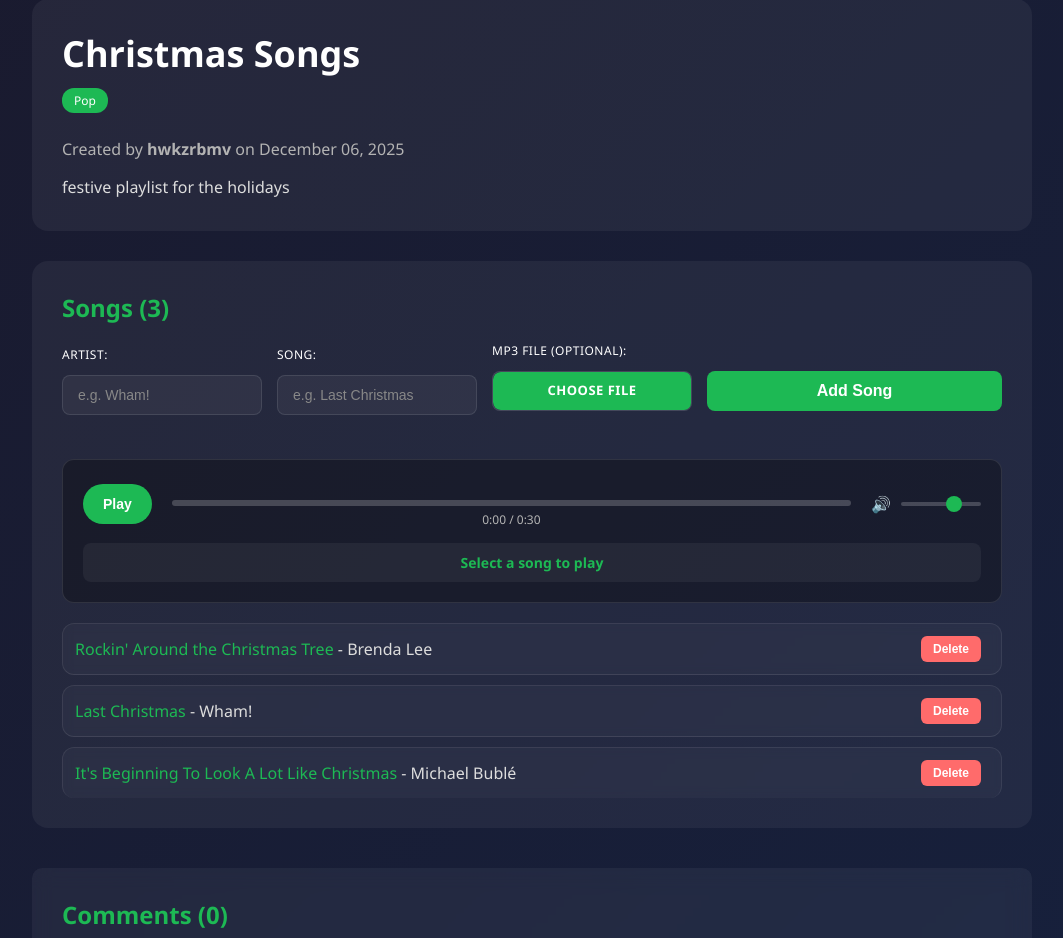
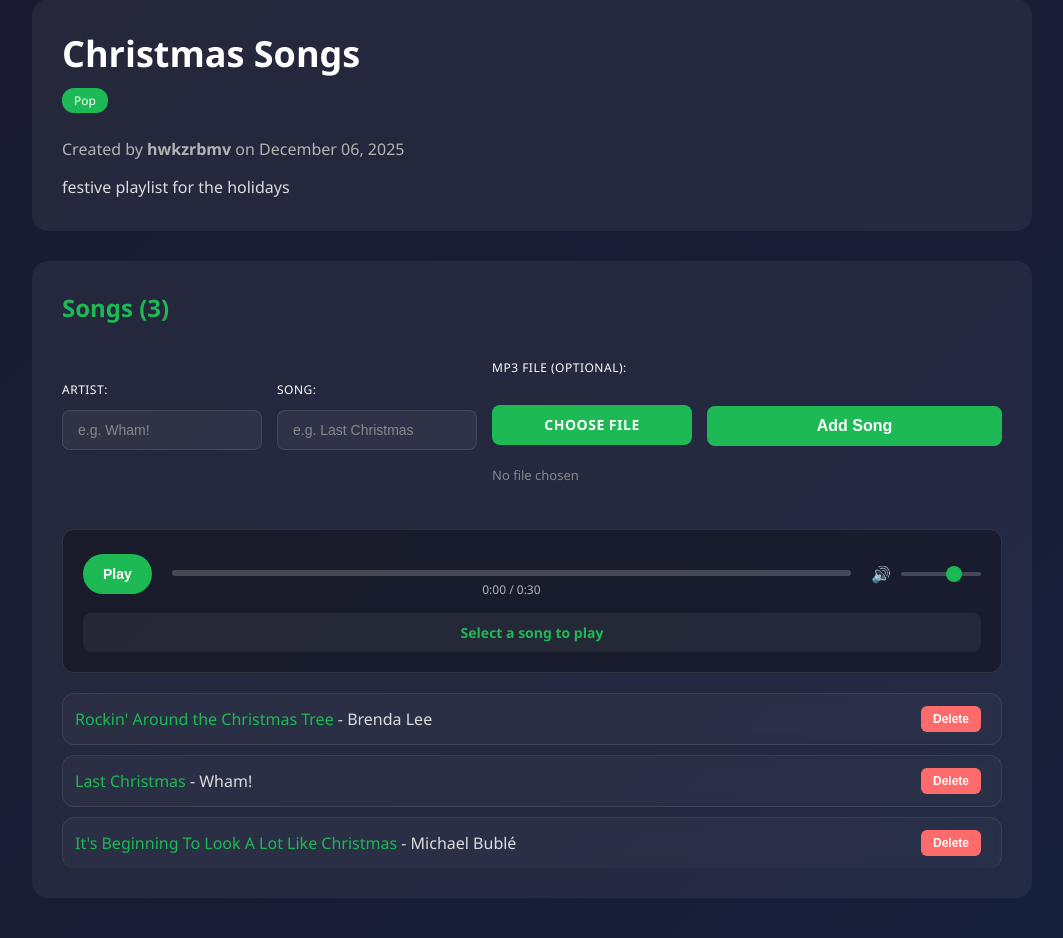
Before and after one commit to suchithgali/CSE_108_Final_Project, a Flask app: page /playlist/1 in a window 1280 px wide. Shown: the part 114-1052 px from the top of the page, without its empty margins (108-1171 px from the left). Run offline with Flask 3, Linux system fonts and the light colour scheme; a user stored in the database is signed in; data comes from the database, SQL or seed files in the repository.

Commit message:
added the file chosen text back underneath the choose file button.

```diff
--- a/public/static/script.js
+++ b/public/static/script.js
@@ -7,9 +7,8 @@ document.addEventListener('DOMContentLoaded', function() {
 function setupFileInput() {
     var fileInput = document.getElementById('music_file');
     if (fileInput) {
-        var fileInputLabel = document.querySelector('label[for="music_file"]');
-        if (fileInputLabel) {
-            var fileInputText = fileInputLabel.querySelector('.file-input-text');
+        var fileInputWrapper = fileInput.parentElement;
+        var fileInputText = fileInputWrapper.querySelector('.file-input-text');
 
         if (fileInputText) {
             fileInput.addEventListener('change', function() {
@@ -22,7 +21,6 @@ function setupFileInput() {
                     fileInputText.classList.remove('has-file');
                 }
             });
-            }
         }
     }
 }
--- a/public/static/styles.css
+++ b/public/static/styles.css
@@ -672,7 +672,21 @@ body {
 .file-input-wrapper {
     position: relative;
     width: 100%;
+    display: flex;
+    flex-direction: column;
+    gap: 8px;
+    align-items: flex-start;
 }
+
+.add-song-form .form-group .file-input-wrapper {
+    margin-top: auto;
+    margin-bottom: 0;
+}
+
+.add-song-form .form-group label[for="music_file"] {
+    margin-top: 17px;
+}
+
 
 .file-input {
     position: absolute;
@@ -684,59 +698,63 @@ body {
 }
 
 .file-input-label {
-    display: flex;
+    display: inline-flex;
     align-items: center;
-    gap: 12px;
+    justify-content: center;
     padding: 0;
-    background: rgba(255, 255, 255, 0.05);
-    border: 1px solid rgba(255, 255, 255, 0.1);
+    background: #1db954;
+    border: none;
     border-radius: 8px;
-    color: #e0e0e0;
+    color: white;
     font-size: 14px;
     min-width: 200px;
     height: 40px;
     box-sizing: border-box;
     cursor: pointer;
     transition: all 0.3s ease;
-    overflow: hidden;
     transform: translateY(0);
+    margin-top: 38px;
 }
 
 .file-input-label:hover {
-    background: rgba(255, 255, 255, 0.08);
-    border-color: rgba(29, 185, 84, 0.4);
+    background: #1aa34a;
     transform: translateY(-1px);
 }
 
 .file-input-button {
-    background: #1db954;
+    background: transparent;
     color: white;
-    padding: 0 16px;
+    padding: 0;
     height: 100%;
     display: flex;
     align-items: center;
     justify-content: center;
     font-weight: 600;
-    font-size: 13px;
+    font-size: 14px;
     white-space: nowrap;
+    text-transform: uppercase;
     transition: background 0.3s ease;
-    flex-shrink: 0;
-    border-radius: 8px 0 0 8px;
-}
-
-.file-input-label:hover .file-input-button {
-    background: #1aa34a;
+    width: 100%;
 }
 
 .file-input-text {
-    flex: 1;
     color: #888;
     overflow: hidden;
     text-overflow: ellipsis;
     white-space: nowrap;
-    padding-right: 15px;
-    min-width: 120px;
-    font-size: 14px;
+    padding: 5px 0;
+    font-size: 13px;
+    text-align: center;
+    transition: color 0.3s ease;
+    visibility: visible;
+    opacity: 1;
+    min-height: 20px;
+    display: block;
+}
+
+.file-input-text.has-file {
+    color: #e0e0e0 !important;
+    font-weight: 500;
 }
 
 .file-input:focus + .file-input-label {
--- a/templates/playlist.html
+++ b/templates/playlist.html
@@ -63,8 +63,8 @@
                                     <input type="file" id="music_file" name="music_file" accept=".mp3" class="file-input">
                                     <label for="music_file" class="file-input-label">
                                         <span class="file-input-button">Choose File</span>
-                                        <span class="file-input-text">No file chosen</span>
                                     </label>
+                                    <div class="file-input-text">No file chosen</div>
                                 </div>
                             </div>
                             <button type="submit" class="btn-primary">Add Song</button>
```
Lines whose indentation alone changed are shown as unchanged.
